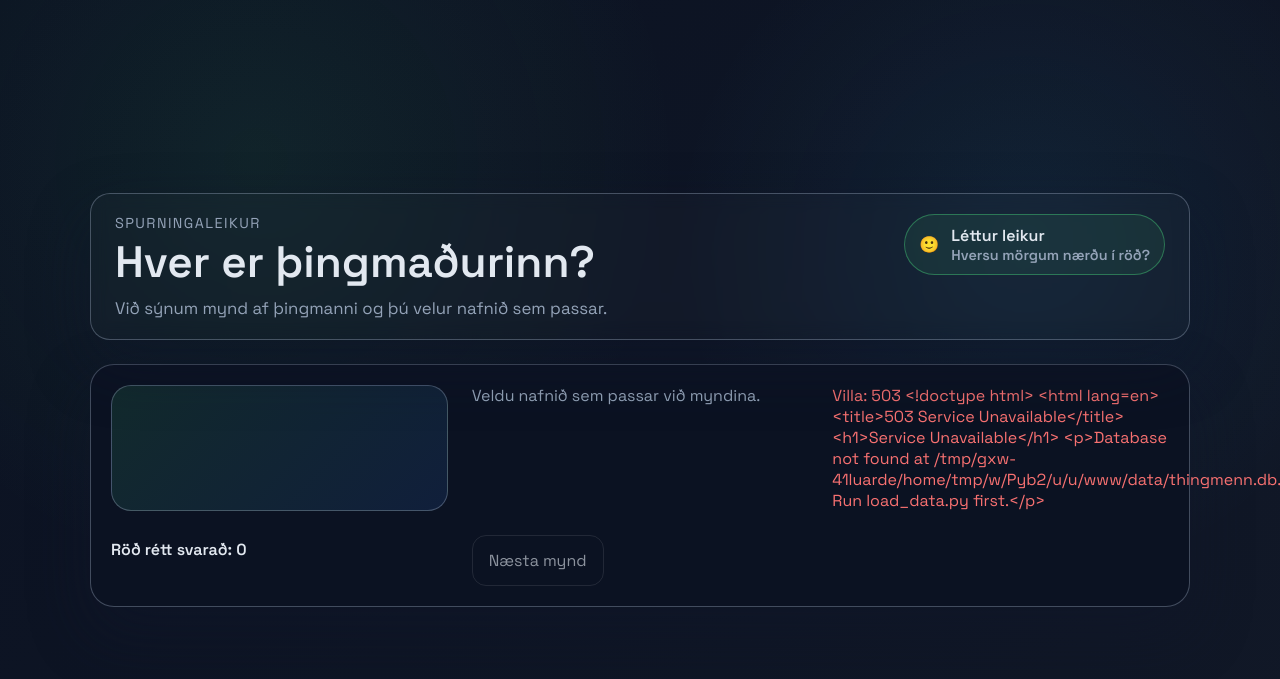
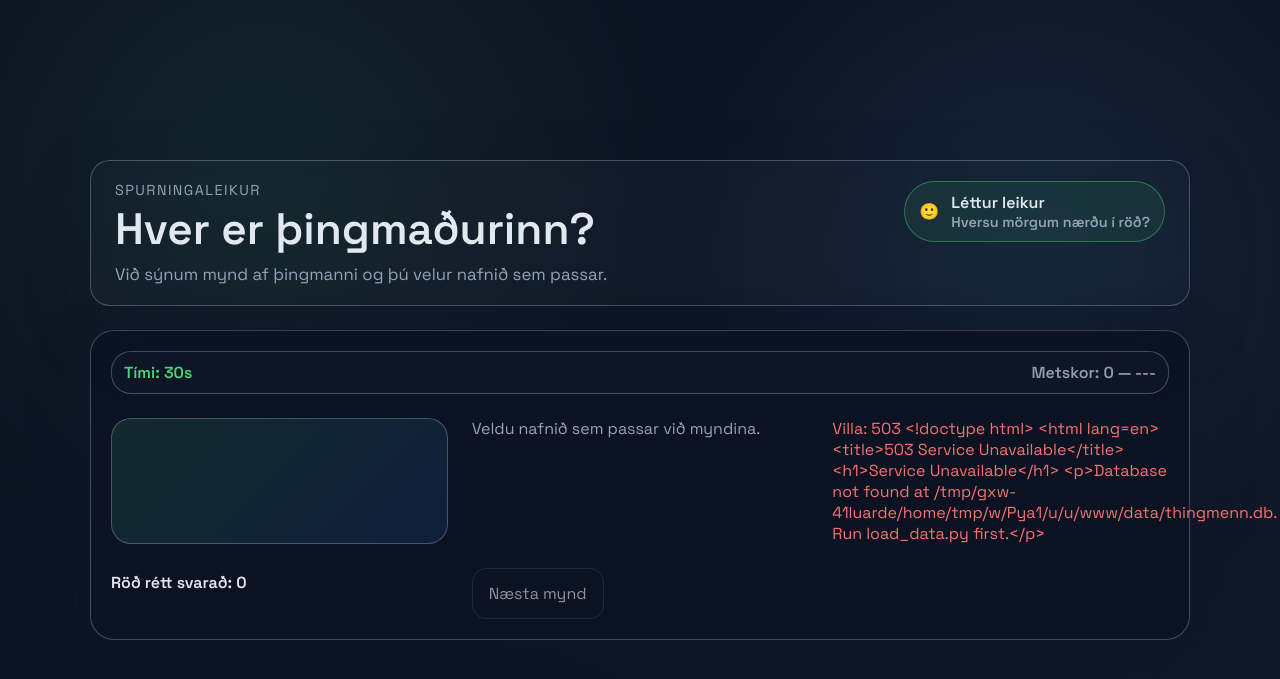
Before and after one commit to bjornlevi/thingmadurinn, a Flask app: page / in a window 1280 px wide. Shown: the top 679 px of the page. Run offline with Flask 3, Linux system fonts and the light colour scheme.

Commit message:
high score mechanism

```diff
--- a/static/app.js
+++ b/static/app.js
@@ -3,11 +3,17 @@
 const statusEl = document.getElementById("status");
 const nextButton = document.getElementById("next-round");
 const streakEl = document.getElementById("streak");
+const timerEl = document.getElementById("timer");
+const highScoreEl = document.getElementById("high-score");
 const basePath = document.body.dataset.base || "";
 
 let currentToken = null;
 let locked = false;
 let streak = 0;
+let countdownId = null;
+let timeLeft = 30;
+const HIGH_SCORE_KEY = "thingmadurinn_high_score";
+let highScore = loadHighScore();
 
 async function fetchJSON(url, options) {
     const resp = await fetch(url, options);
@@ -28,14 +34,104 @@
     streakEl.textContent = `Röð rétt svarað: ${streak}`;
 }
 
+function renderTimer() {
+    timerEl.textContent = `Tími: ${timeLeft}s`;
+}
+
+function renderHighScore() {
+    highScoreEl.textContent = `Metskor: ${highScore.score} — ${highScore.name}`;
+}
+
+function clearTimer() {
+    if (countdownId) {
+        clearInterval(countdownId);
+        countdownId = null;
+    }
+}
+
+function startTimer() {
+    clearTimer();
+    timeLeft = 30;
+    renderTimer();
+    countdownId = setInterval(() => {
+        timeLeft -= 1;
+        if (timeLeft <= 0) {
+            handleTimeout();
+        } else {
+            renderTimer();
+        }
+    }, 1000);
+}
+
+function handleTimeout() {
+    clearTimer();
+    if (locked) return;
+    locked = true;
+    timeLeft = 0;
+    streak = 0;
+    renderTimer();
+    renderStatus("Tíminn rann út. Röðin endurstillt.", false, true);
+    renderStreak();
+    disableOptions();
+    nextButton.disabled = false;
+}
+
+function disableOptions() {
+    const buttons = Array.from(optionsEl.querySelectorAll("button.option"));
+    buttons.forEach((btn) => {
+        btn.disabled = true;
+    });
+}
+
+function loadHighScore() {
+    const stored = localStorage.getItem(HIGH_SCORE_KEY);
+    if (!stored) {
+        return { score: 0, name: "---" };
+    }
+    try {
+        const parsed = JSON.parse(stored);
+        return {
+            score: Number(parsed.score) || 0,
+            name: typeof parsed.name === "string" && parsed.name.trim() ? parsed.name : "---",
+        };
+    } catch (e) {
+        return { score: 0, name: "---" };
+    }
+}
+
+function saveHighScore() {
+    localStorage.setItem(HIGH_SCORE_KEY, JSON.stringify(highScore));
+}
+
+function requestInitials() {
+    const input = prompt("Nýr metárangur! Settu inn þrjá stafi (má vera UTF-8):", highScore.name);
+    if (input === null) {
+        return highScore.name;
+    }
+    const cleaned = Array.from(input.trim()).slice(0, 3).join("");
+    return cleaned || "---";
+}
+
+function maybeUpdateHighScore() {
+    if (streak > highScore.score) {
+        const initials = requestInitials();
+        highScore = { score: streak, name: initials };
+        saveHighScore();
+        renderHighScore();
+    }
+}
+
 function resetState() {
     locked = false;
     currentToken = null;
+    clearTimer();
+    timeLeft = 30;
     renderStatus("Veldu nafn til að byrja.");
     nextButton.disabled = true;
     optionsEl.innerHTML = "";
     photo.src = "";
     photo.alt = "";
+    renderTimer();
 }
 
 async function loadQuestion() {
@@ -55,6 +151,7 @@
             btn.addEventListener("click", () => handleGuess(btn, option.id));
             optionsEl.appendChild(btn);
         });
+        startTimer();
     } catch (err) {
         renderStatus(err.message || "Gat ekki sótt gögn.", false, true);
     }
@@ -63,6 +160,7 @@
 async function handleGuess(button, guessId) {
     if (locked || !currentToken) return;
     locked = true;
+    clearTimer();
 
     try {
         const result = await fetchJSON(`${basePath}/api/guess`, {
@@ -88,6 +186,7 @@
             button.classList.add("correct");
             streak += 1;
             renderStatus("Rétt svar! Vel gert.", true, false);
+            maybeUpdateHighScore();
         }
         renderStreak();
     } catch (err) {
@@ -99,4 +198,6 @@
 
 nextButton.addEventListener("click", loadQuestion);
 renderStreak();
+renderTimer();
+renderHighScore();
 loadQuestion();
--- a/static/style.css
+++ b/static/style.css
@@ -104,6 +104,31 @@
     border-radius: calc(var(--radius) + 4px);
     border: 1px solid var(--border);
     box-shadow: var(--shadow);
+}
+
+.meta {
+    grid-column: 1 / -1;
+    display: flex;
+    justify-content: space-between;
+    gap: 12px;
+    align-items: center;
+    padding: 10px 12px;
+    border: 1px solid var(--border);
+    border-radius: var(--radius);
+    background: rgba(255, 255, 255, 0.02);
+}
+
+.meta-item {
+    margin: 0;
+    font-weight: 600;
+}
+
+.meta-item.timer {
+    color: var(--accent);
+}
+
+.meta-item.high-score {
+    color: var(--muted);
 }
 
 .image-frame {
--- a/templates/index.html
+++ b/templates/index.html
@@ -24,6 +24,10 @@
     </header>
 
     <section class="card" aria-live="polite">
+        <div class="meta">
+            <p id="timer" class="meta-item timer" role="status" aria-live="polite">Tími: 30s</p>
+            <p id="high-score" class="meta-item high-score" aria-live="polite">Metskor: 0 — ---</p>
+        </div>
         <div class="image-frame">
             <img id="member-photo" alt="" src="" loading="lazy">
         </div>
```
